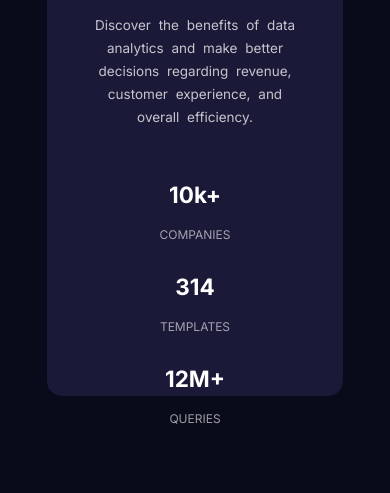
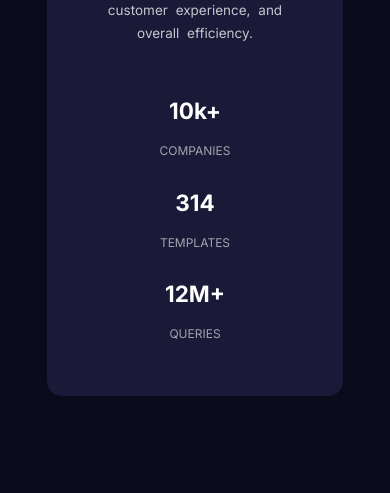
Before and after one commit to Ayush-raikwar/Frontend-Mentor-Project, a plain HTML site: page index.html in a window 390 px wide. Shown: the part 743-1236 px from the top of the page. Drawn offline with Linux system fonts and the light colour scheme.

Commit message:
adjusted the position of text section

```diff
--- a/css/style.css
+++ b/css/style.css
@@ -127,7 +127,7 @@ h2{
     .text-section{
         text-align: center;
         position: relative;
-        top: 50vh;
+        top: 40vh;
 
     }
 
```
